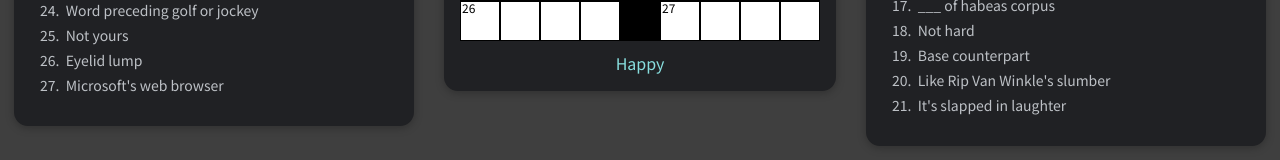
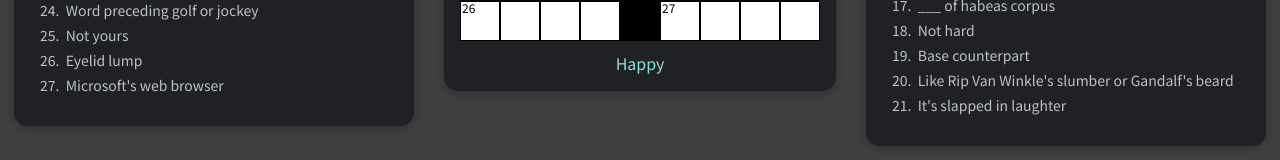
Before and after one commit to bka04/bka, a React (Create React App) app: page /crosswords in a window 1280 px wide. Shown: the part 504-664 px from the top of the page. Built offline with nearby package versions, Linux system fonts and the light colour scheme.

Commit message:
Clue update

```diff
--- a/src/pages/Crosswords.js
+++ b/src/pages/Crosswords.js
@@ -35,7 +35,7 @@ const DOWNCLUES = [
   { number: 17, text: "___ of habeas corpus" },
   { number: 18, text: "Not hard" },
   { number: 19, text: "Base counterpart" },
-  { number: 20, text: "Like Rip Van Winkle's slumber" },
+  { number: 20, text: "Like Rip Van Winkle's slumber or Gandalf's beard" },
   { number: 21, text: "It's slapped in laughter" }
 ];
 
```
